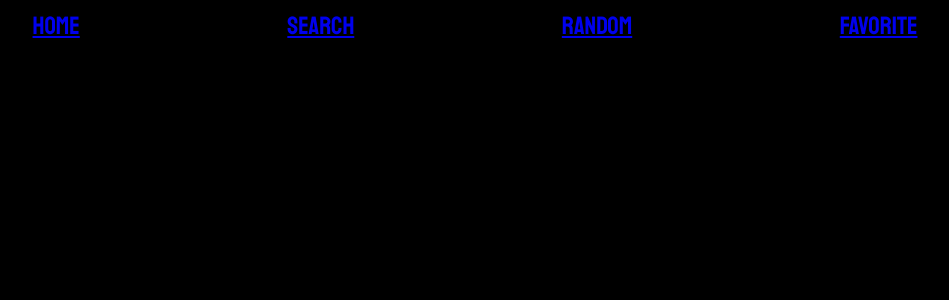
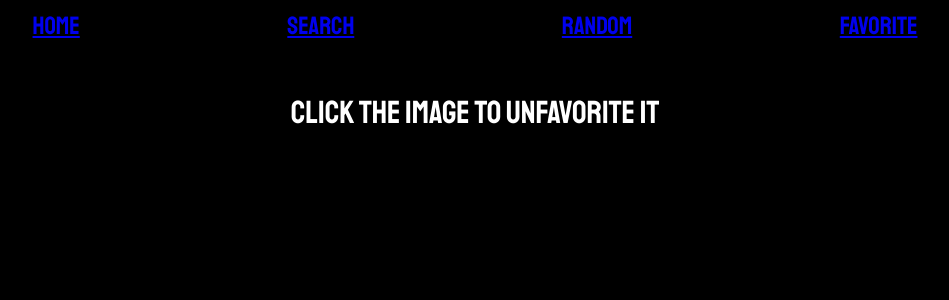
Before and after one commit to mon33k/giphy-app, a React (Create React App) app in the folder frontend/client/: page /giphy/favorites in a window 1280 px wide. Shown: the top 300 px of the page, without its empty margins (165-1114 px from the left). Built offline with nearby package versions, Linux system fonts and the light colour scheme.

Commit message:
finished all the functionality for the nav bar links! :D

```diff
--- a/frontend/client/src/components/Favorites.js
+++ b/frontend/client/src/components/Favorites.js
@@ -2,22 +2,28 @@ import React, { Component } from 'react';
 import '../stylesheets/Favorites.css'
 
 class Favorites extends Component {
-    // constructor(props) {
-    //     super(props)
-    // }
+
+    handleUnclickFavorite = (e) => {
+        // console.log('e', e.target)
+        let deletedItem = { url: e.target.src, alt: e.target.alt, key: e.target.id, heartClick: false }
+        this.props.unfavoriteAGif(deletedItem)
+    }
 
     render() {
         const { favorites } = this.props
-        favorites.shift()
-        console.log('faves', favorites)
+
         return (
-            <div className='favorites-container'>
-                {favorites.map((e, i) => (
-                    <div className='fave-img-container'>
-                        <img className='fave-img-item' src={e[i].url} key={e[i].key} alt={e[i].alt} />
-                    </div>
-                ))}
+            <div>
+                <h1 className='fave-header'>Click The Image To Unfavorite It</h1>
+                <div className='favorites-container'>
+                    {favorites.map((e, i) => (
+                        <div className='fave-img-container'>
+                            <img className='fave-img-item' onClick={this.handleUnclickFavorite} src={e.url} key={e.key} alt={e.alt} />
+                        </div>
+                    ))}
+                </div>
             </div>
+
         )
     }
 }
--- a/frontend/client/src/components/GiphyGifs.js
+++ b/frontend/client/src/components/GiphyGifs.js
@@ -27,8 +27,7 @@ class GiphyGifs extends Component {
 
     renderFavorites = () => {
         return (
-            <Favorites favorites={this.state.favorites}  />
-            // unfavoriteAGif={this.handleUnfavoriteGif}
+            <Favorites favorites={this.state.favorites} unfavoriteAGif={this.handleUnfavoriteGif} />
         )
     }
 
@@ -39,9 +38,15 @@ class GiphyGifs extends Component {
         })
     }
 
-    // handleUnfavoriteGif = (url2Delete) => {
+    handleUnfavoriteGif = (url2Delete) => {
+        const unfavoriteGif = this.state.favorites.filter((elem) => url2Delete.url !== elem.url)
+        // console.log("deleted arr", unfavoriteGif)
+        // console.log('url2delete',url2Delete)
 
-    // }
+        this.setState({
+          favorites: unfavoriteGif
+        })
+    }
 
     render() {
         return(
--- a/frontend/client/src/components/RandomGif.js
+++ b/frontend/client/src/components/RandomGif.js
@@ -22,6 +22,10 @@ class RandomGif extends Component {
             })
     }
 
+    handleImageClicked = (e) => {
+        this.props.addFave({ url: e.target.src, alt: e.target.alt, key: e.target.id, heartClick: true })
+    }
+
     render() {
         const { randomImgURL } = this.state
 
@@ -33,7 +37,7 @@ class RandomGif extends Component {
 
                 <div className='random-img-container'>
                     {randomImgURL.map((e) => (
-                        <li className='img-item-container'><img className='img-item' src={e.random_ImgURL} alt={e.title} key={e.id} /></li>
+                        <li className='img-item-container'><img className='img-item' onClick={this.handleImageClicked} src={e.random_ImgURL} alt={e.title} key={e.id} /></li>
                     ))}
                 </div>
             </div>
--- a/frontend/client/src/components/SearchGif.js
+++ b/frontend/client/src/components/SearchGif.js
@@ -1,7 +1,6 @@
 import React, { Component } from 'react';
 import giphyAPI from "../api/giphyAPI";
 import '../stylesheets/SearchGif.css'
-import emptyHeart from '../stylesheets/emptyHeart.png';
 import likedHeart from '../stylesheets/likedHeart.png';
 
 class SearchGif extends Component {
@@ -9,8 +8,7 @@ class SearchGif extends Component {
         super(props)
         this.state = {
             gifList: [],
-            searchedText: "",
-            imageClicked: [],
+            searchedText: ""
         }
     }
 
@@ -33,18 +31,10 @@ class SearchGif extends Component {
     }
 
     handleClickImage = (e) => {
-        console.log('props', this.props)
-        this.setState({
-            imageClicked: [...this.state.imageClicked, { url: e.target.src, alt: e.target.alt, key: e.target.id, heartClick: true }],
-        })
-        this.props.addFave(this.state.imageClicked)
+        this.props.addFave({ url: e.target.src, alt: e.target.alt, key: e.target.id, heartClick: true })
     }
 
-
-
     render() {
-        const { imageClicked } = this.state
-        const { addFave } = this.props
         return (
             <div className='search-container' >
                 <div className='input-container'>
@@ -60,11 +50,11 @@ class SearchGif extends Component {
                     {this.state.gifList.map((e) => (
                         <div className='img-item-container'>
                             <img onClick={this.handleClickImage} className='img-item' src={e.url} alt={e.title} id={e.id} key={e.id} />
-                            <div className='heart-img'>
-                                {/* {<button onClick={() => {addFave(imageClicked)}}>fave</button>} */}
-                            </div>
                         </div>
                     ))}
+                </div>
+                <div className='heart-img'>
+
                 </div>
             </div>
         )
--- a/frontend/client/src/stylesheets/Favorites.css
+++ b/frontend/client/src/stylesheets/Favorites.css
@@ -1,3 +1,14 @@
+@import url('https://fonts.googleapis.com/css?family=Staatliches');
+
+.fave-header {
+    color: white;
+    padding: 20px;
+    text-align: center;
+    font-family: 'Staatliches';
+    font-weight: 100;
+
+}
+
 .favorites-container {
     display: flex;
     flex-direction: row;
```
